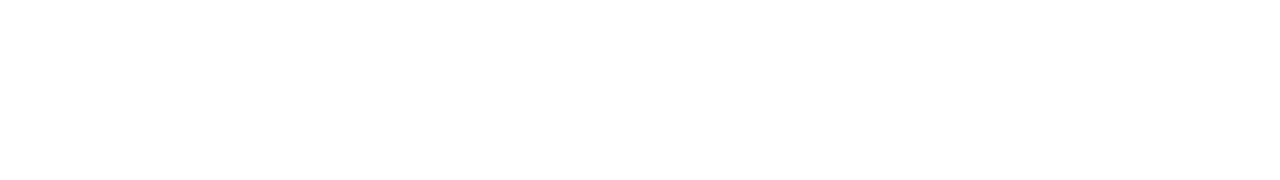
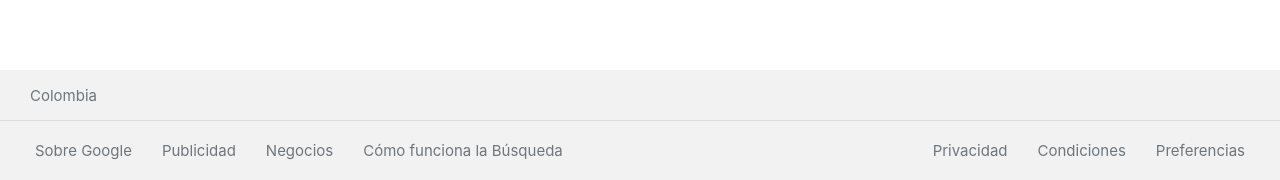
Before and after one commit to garzonsergio/googleimageclone, a React (Create React App) app: page / in a window 1280 px wide. Shown: the part 620-800 px from the top of the page. Built offline with nearby package versions, Linux system fonts and the light colour scheme.

Commit message:
The footer was set in the buttom deleting the scroll issue

```diff
--- a/src/Components/Footer/index.jsx
+++ b/src/Components/Footer/index.jsx
@@ -4,26 +4,28 @@
 function Footer() {
   return (
    <React.Fragment>
-        <section class="footer top">
-            <a class="location">Colombia</a>
+        <footer>
+            <section className="footer top">
+                <a className="location">Colombia</a>
             </section>
-        <section class="footer bottom">
-            <div class="about">
-                <ul class="about-bar">
-                    <li class="itema">Sobre Google</li>
-                    <li class="itema">Publicidad</li>
-                    <li class="itema">Negocios</li>
-                    <li class="itema">Cómo funciona la Búsqueda</li>
+            <section className="footer bottom">
+                <div className="about">
+                    <ul className="about-bar">
+                        <li className="itema">Sobre Google</li>
+                        <li className="itema">Publicidad</li>
+                        <li className="itema">Negocios</li>
+                        <li className="itema">Cómo funciona la Búsqueda</li>
                     </ul>
                 </div>
-            <div class="preferences">
-                <ul class="preferences-bar">
-                    <li class="itema">Privacidad</li>
-                    <li class="itema">Condiciones</li>
-                    <li class="itema">Preferencias</li>
+                <div className="preferences">
+                    <ul className="preferences-bar">
+                        <li className="itema">Privacidad</li>
+                        <li className="itema">Condiciones</li>
+                        <li className="itema">Preferencias</li>
                     </ul>
                 </div>
             </section>
+        </footer>
   </React.Fragment>
   )
 }
--- a/src/Components/Footer/style.css
+++ b/src/Components/Footer/style.css
@@ -1,8 +1,14 @@
-.footer{
+footer {
+  position: fixed;
+  bottom: 0;
+  box-sizing: border-box;
+}
+
+.footer {
   display: flex;
   flex-flow: row nowrap;
   width: 100vw;
-    height: 1.8rem ;
+  height: 1.8rem;
   color: var(--text-color);
   font-size: 1.5rem;
   color: var(--footer-text-color);
@@ -14,11 +20,11 @@
     width: 100vw;
 } */
 
-.preferences{
+.preferences {
   width: 49vw;
 }
 
-.about{
+.about {
   width: 50vw;
 }
 
@@ -31,11 +37,19 @@
   background-color: var(--footer-color);
 }
 
-.location{
+.footer.bottom {
+  display: flex;
+  flex-direction: row;
+  justify-content: space-between;
+  background-color: var(--footer-color);
+  height: max-content;
+}
+
+.location {
   padding: 0 2.5rem;
 }
 
-.about-bar{
+.about-bar {
   display: flex;
   flex-flow: row nowrap;
   list-style: none;
@@ -51,14 +65,13 @@
   padding: 2rem;
   justify-content: right;
   background-color: var(--footer-color);
-
 }
 
-.itema{
+.itema {
   padding: 0 1.5rem;
 }
 
-.itema:hover{
+.itema:hover {
   text-decoration: underline;
   cursor: pointer;
 }
--- a/src/Components/SearchBar/style.css
+++ b/src/Components/SearchBar/style.css
@@ -3,7 +3,7 @@
   flex-flow: column wrap;
   align-items: center;
   width: 100%;
-  height: 59vh;
+  /* height: 59vh; */
   margin: 2.7rem 0;
 }
 
```
Lines whose indentation alone changed are shown as unchanged.
